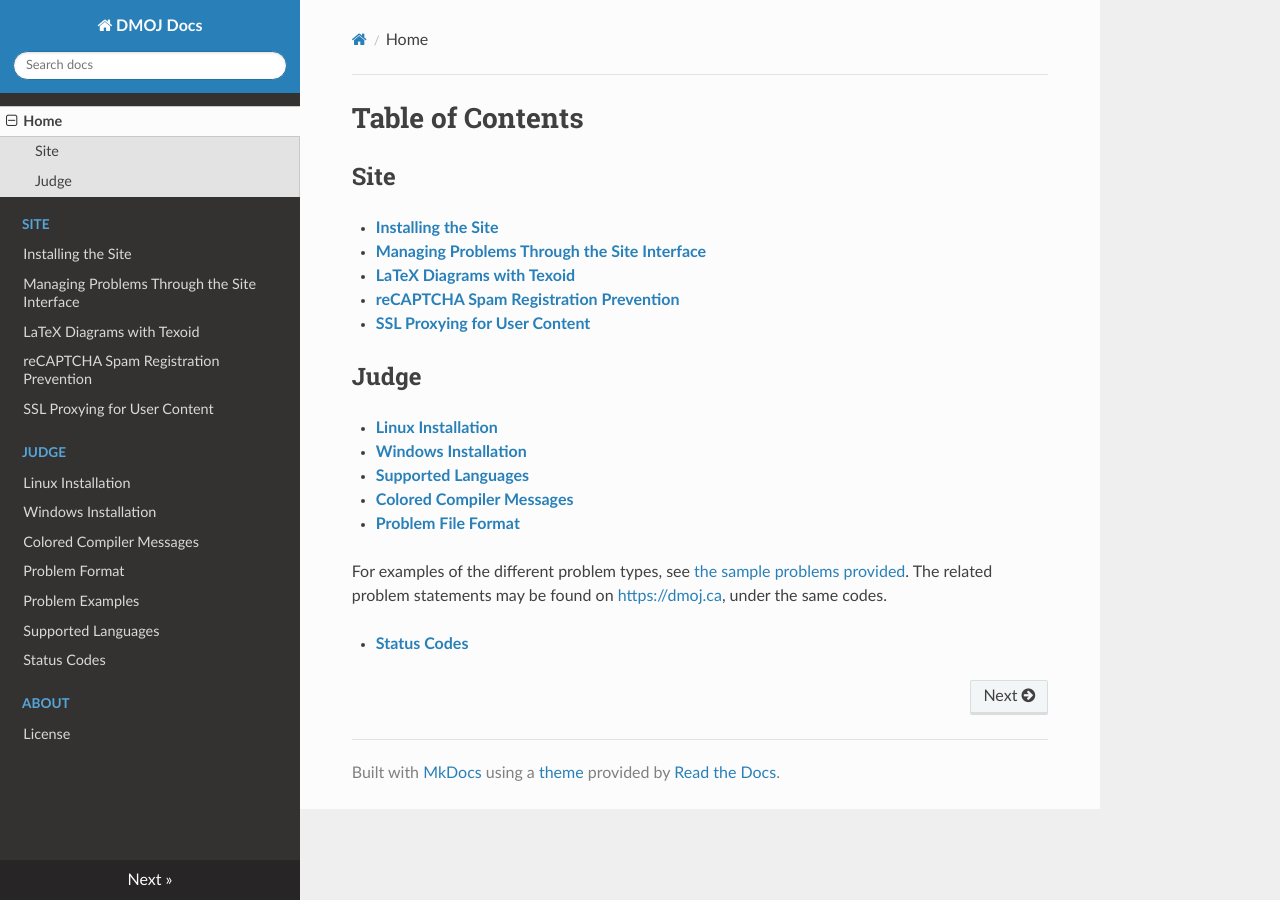
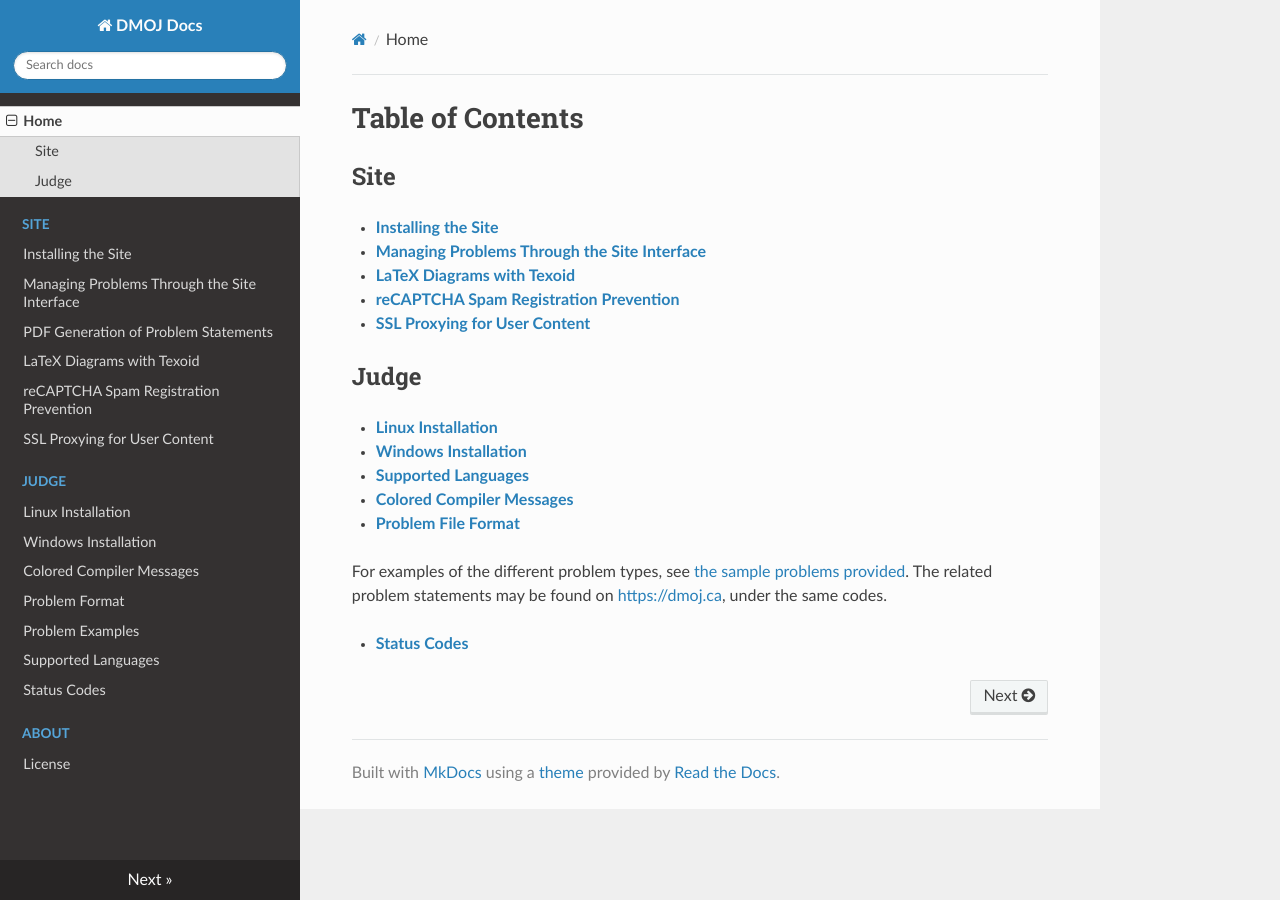
Before and after one commit to DMOJ/docs, an MkDocs documentation site: the page built from docs/index.md, in a window 1280 px wide. Built offline with MkDocs 1.6.1, drawn with Linux system fonts in a browser that asks for light colours; nearby versions of some CDN libraries; old or Windows-style settings are respelled for this version of MkDocs.

Commit message:
Build "PDF Generation of Problem Statements"

```diff
--- a/mkdocs.yml
+++ b/mkdocs.yml
@@ -4,6 +4,7 @@ pages:
 - Site:
   - 'Installing the Site': 'site/installation.md'
   - 'Managing Problems Through the Site Interface': 'site/managing_problems.md'
+  - 'PDF Generation of Problem Statements': 'site/pdf_generation.md'
   - 'LaTeX Diagrams with Texoid': 'site/texoid.md'
   - 'reCAPTCHA Spam Registration Prevention': 'site/recaptcha.md'
   - 'SSL Proxying for User Content': 'site/ssl_content_proxy.md'
```
